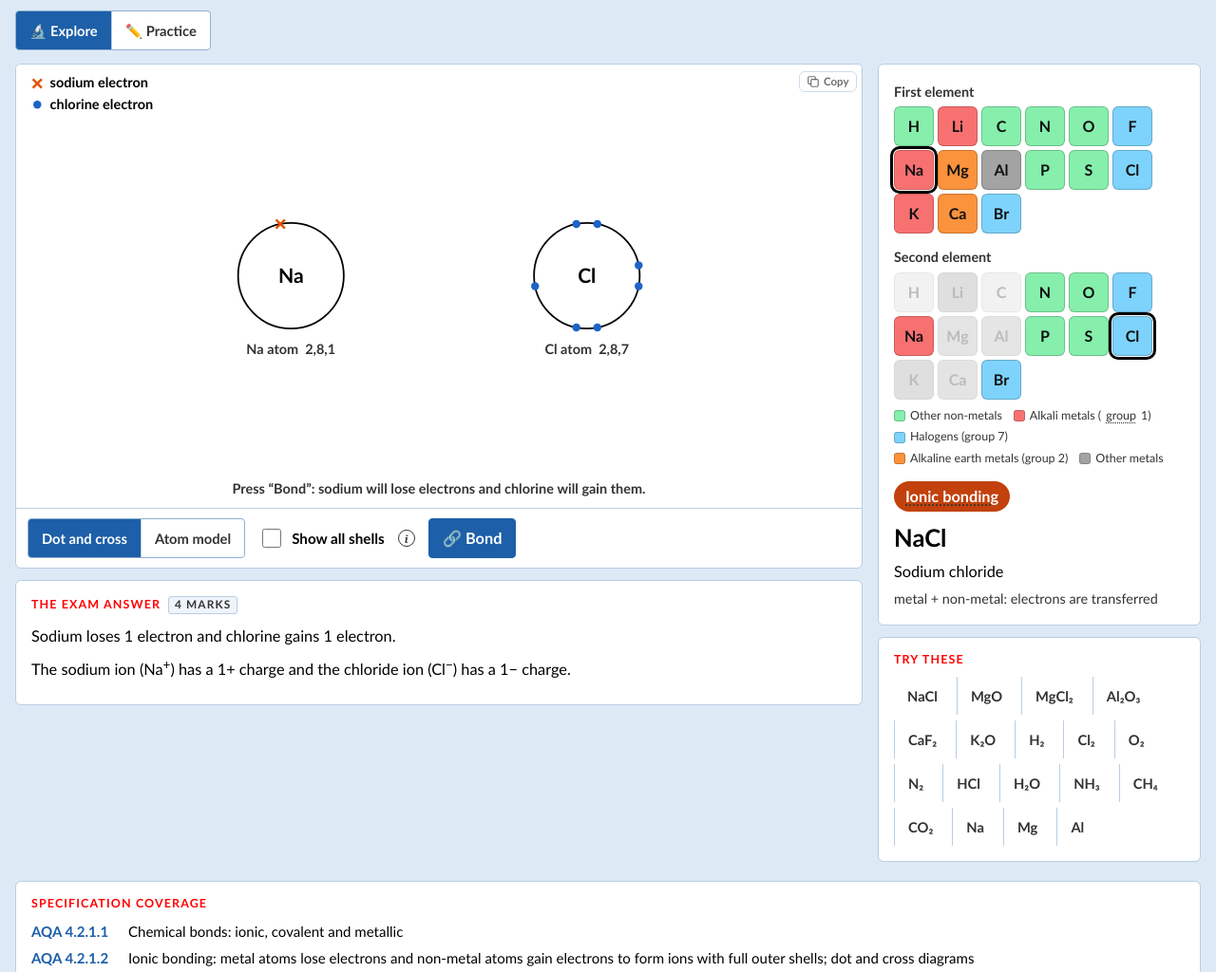
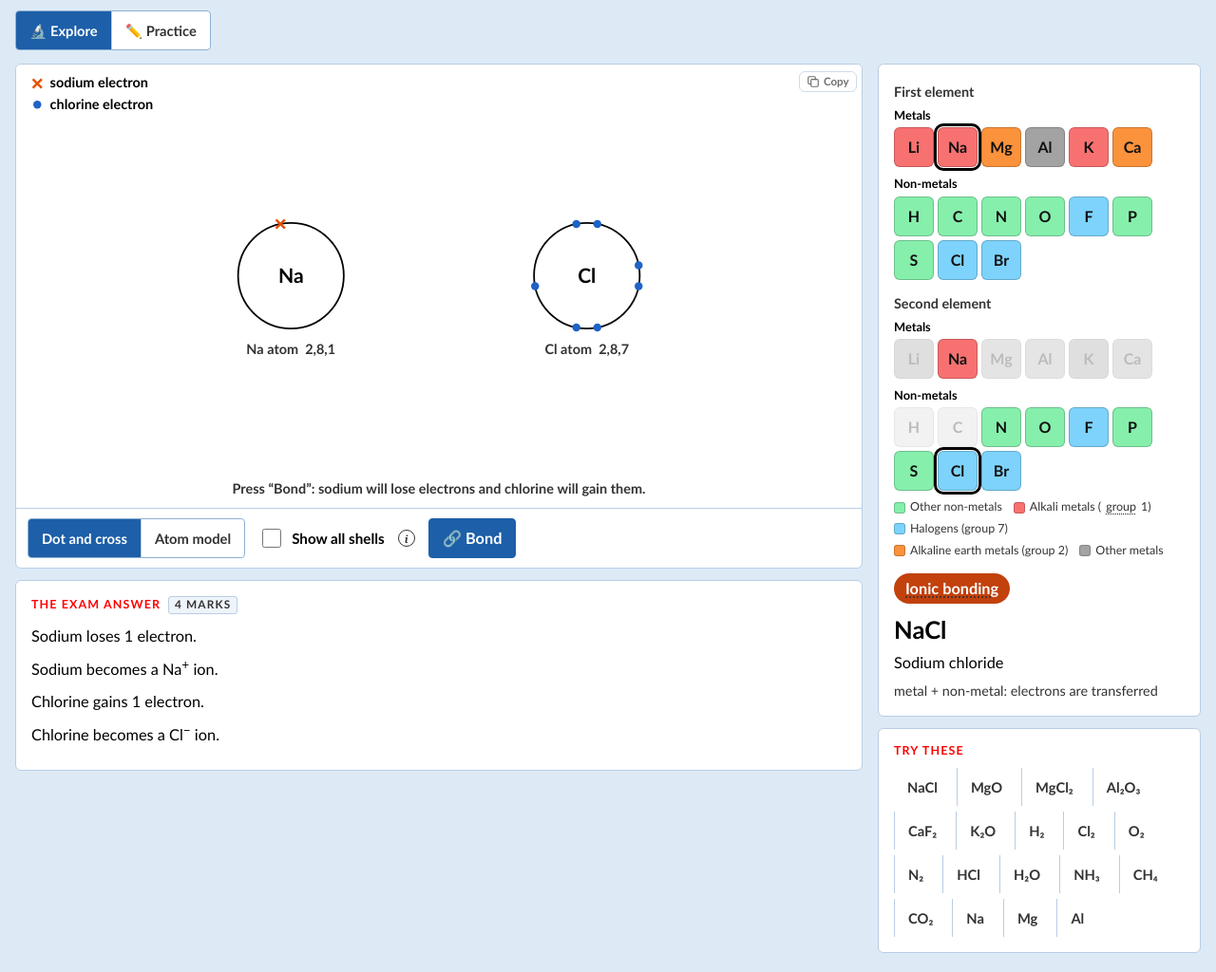
Before and after one commit to lanerobertlane/physics-lab, a plain HTML site: page tools/bonding.html in a window 1280 px wide. Shown: the part 279-1303 px from the top of the page at 95% size. Drawn offline with Linux system fonts and the light colour scheme.

Commit message:
Group bonding elements by metal and non-metal, and explain one atom at a time
The written answer, animation and fill-in-the-gaps now go through each
atom in turn, linking losing electrons to a positive ion and gaining
electrons to a negative ion.

```diff
--- a/js/bonding.js
+++ b/js/bonding.js
@@ -27,6 +27,7 @@ const gcd = (a, b) => (b ? gcd(b, a % b) : a);
 const valence = (z) => (z === 1 ? 1 : 8 - EL.gcseGroup(z));
 const words = ['zero', 'one', 'two', 'three', 'four', 'five', 'six', 'seven', 'eight'];
 const pl = (n, w) => `${n} ${w}${n === 1 ? '' : 's'}`;
+const aOrAn = (word) => (/^[aeiou]/i.test(word) ? 'an' : 'a');
 
 const state = { a: 11, b: 17, view: 'dc', all: false, t: 0, dir: 0, pd: false, temp: 30 };
 let info = null, metalElectrons = [];
@@ -136,15 +137,19 @@ function ionicLayout() {
 }
 function drawIonic() {
   const I = info, { atoms, moves } = ionicLayout(), t = state.t;
-  // 0–0.7: electrons transfer; 0.7–1: the oppositely charged ions pull together
-  const tt = Math.min(1, t / 0.7), done = tt >= 0.999;
+  // 0–0.7: one atom at a time, so losing goes with + and gaining goes with −.
+  // The metal loses electrons and becomes an ion, then the non-metal gains them and becomes an ion.
+  // 0.7–1: the oppositely charged ions pull together
+  const tt = Math.min(1, t / 0.7), allDone = tt >= 0.999;
+  const LOST = 0.25, GAIN_FROM = 0.5, GAINED = 0.75;
+  const metalIon = `${S(I.m)}${EL.chargeText(I.qm)}`, nonIon = `${S(I.x)}${EL.chargeText(-I.qx)}`;
   const sq = Math.max(0, Math.min(1, (t - 0.7) / 0.3)), sqE = sq * sq * (3 - 2 * sq);
   const single = I.nM === 1 && I.nX === 1;
   for (const a of atoms) { if (single) a.x = 400 + (a.x - 400) * (1 - 0.2 * sqE); else a.y = 210 + (a.y - 210) * (1 - 0.14 * sqE); }
   const own = { M: COL.metal, X: COL.non };
   for (const a of atoms) {
     const sh = EL.shells(a.z), n = sh.length;
-    const isM = a.kind === 'M';
+    const isM = a.kind === 'M', done = tt >= (isM ? LOST : GAINED);
     // Shells after the transfer
     const ionShells = isM && done ? sh.slice(0, -1) : sh;
     const drawN = ionShells.length;
@@ -178,7 +183,7 @@ function drawIonic() {
   }
   // Losing and gaining: the metal's outer electrons disappear, then the non-metal's appear.
   // Nothing is shown travelling between them.
-  const lose = Math.min(1, tt / 0.45), gain = Math.max(0, Math.min(1, (tt - 0.55) / 0.45));
+  const lose = Math.min(1, tt / LOST), gain = Math.max(0, Math.min(1, (tt - GAIN_FROM) / (GAINED - GAIN_FROM)));
   for (const mv of moves) {
     const rF = outerR(EL.shells(mv.from.z).length), rT = outerR(EL.shells(mv.to.z).length);
     const a0 = slots(I.qm)[mv.e], a1 = slots(8)[mv.slot];
@@ -199,12 +204,15 @@ function drawIonic() {
     const r = outerR(EL.shells(a.z).length);
     if (a.kind === 'M' && phase(lose)) text(`loses ${pl(I.qm, 'electron')}`, a.x, a.y - r - 18, { s: 14, w: 800, col: COL.metal });
     if (a.kind === 'X' && phase(gain)) text(`gains ${pl(I.qx, 'electron')}`, a.x, a.y - r - 18, { s: 14, w: 800, col: COL.non });
+    if (a.kind === 'M' && tt >= LOST && tt < GAIN_FROM) text(`becomes ${metalIon}`, a.x, a.y - r - 18, { s: 14, w: 800, col: COL.metal });
+    if (a.kind === 'X' && tt >= GAINED && !allDone) text(`becomes ${nonIon}`, a.x, a.y - r - 18, { s: 14, w: 800, col: COL.non });
   }
-  if (done && t < 0.999) text('The oppositely charged ions attract each other…', 400, H - 18, { s: 13, col: PK.cssVar('--muted') });
-  else if (done) text(`Formula: ${S(I.m)}${I.nM > 1 ? I.nM : ''}${S(I.x)}${I.nX > 1 ? I.nX : ''}  (charges balance: ${I.nM} × ${I.qm}+ = ${I.nX} × ${I.qx}−)`, 400, H - 18, { s: 13 });
+  if (allDone && t < 0.999) text('The oppositely charged ions attract each other…', 400, H - 18, { s: 13, col: PK.cssVar('--muted') });
+  else if (allDone) text(`Formula: ${S(I.m)}${I.nM > 1 ? I.nM : ''}${S(I.x)}${I.nX > 1 ? I.nX : ''}  (charges balance: ${I.nM} × ${I.qm}+ = ${I.nX} × ${I.qx}−)`, 400, H - 18, { s: 13 });
   else text(t === 0 ? `Press “Bond”: ${N(I.m)} will lose electrons and ${N(I.x)} will gain them.`
-    : lose < 0.999 ? `${NN(I.m)} loses ${pl(I.qm, 'electron')}${I.nM > 1 ? ' (each atom)' : ''}…`
-      : gain > 0.001 ? `${NN(I.x)} gains ${pl(I.qx, 'electron')}${I.nX > 1 ? ' (each atom)' : ''}…` : `${NN(I.m)} has lost ${pl(I.qm, 'electron')}…`, 400, H - 18, { s: 13, col: PK.cssVar('--muted') });
+    : tt < LOST ? `${NN(I.m)} loses ${pl(I.qm, 'electron')}${I.nM > 1 ? ' (each atom)' : ''}…`
+      : tt < GAIN_FROM ? `${NN(I.m)} becomes ${aOrAn(N(I.m))} ${metalIon} ion.`
+        : tt < GAINED ? `${NN(I.x)} gains ${pl(I.qx, 'electron')}${I.nX > 1 ? ' (each atom)' : ''}…` : `${NN(I.x)} becomes ${aOrAn(ANION[I.x])} ${nonIon} ion.`, 400, H - 18, { s: 13, col: PK.cssVar('--muted') });
 }
 
 // ---------- Covalent ----------
@@ -322,10 +330,15 @@ function renderAnswer() {
   if (I.type === 'ionic') {
     const M = NN(I.m), X = N(I.x), mOut = EL.shells(I.m), xOut = EL.shells(I.x);
     const many = I.nM > 1 || I.nX > 1;
-    const p1 = `${M} loses ${pl(I.qm, 'electron')} and ${X} gains ${pl(I.qx, 'electron')}.${many ? ` In ${I.formula}, ${I.nM === 1 ? 'one' : words[I.nM]} ${N(I.m)} atom${I.nM > 1 ? 's' : ''} transfer${I.nM > 1 ? '' : 's'} ${I.nM * I.qm} electrons to ${I.nX === 1 ? 'one' : words[I.nX]} ${X} atom${I.nX > 1 ? 's' : ''}.` : ''}`;
-    const p2 = `The ${N(I.m)} ion (${EL.ionHtml(I.m, I.qm)}) has a ${I.qm}+ charge and the ${ANION[I.x]} ion (${EL.ionHtml(I.x, -I.qx)}) has a ${I.qx}− charge.`;
-    // The 4 marks: what each atom loses or gains, and the charge on each ion
-    html = [p1, p2].map((p) => `<p>${PK.ans(p)}</p>`).join('');
+    // The 4 marks, in this order so that losing goes with + and gaining goes with −
+    const p = [
+      `${M} loses ${pl(I.qm, 'electron')}.`,
+      `${M} becomes ${aOrAn(N(I.m))} ${EL.ionHtml(I.m, I.qm)} ion.`,
+      `${NN(I.x)} gains ${pl(I.qx, 'electron')}.`,
+      `${NN(I.x)} becomes ${aOrAn(ANION[I.x])} ${EL.ionHtml(I.x, -I.qx)} ion.`,
+    ];
+    if (many) p.push(`In ${I.formula}, ${I.nM === 1 ? 'one' : words[I.nM]} ${N(I.m)} atom${I.nM > 1 ? 's' : ''} transfer${I.nM > 1 ? '' : 's'} ${I.nM * I.qm} electrons to ${I.nX === 1 ? 'one' : words[I.nX]} ${X} atom${I.nX > 1 ? 's' : ''}.`);
+    html = p.map((x) => `<p>${PK.ans(x)}</p>`).join('');
   } else if (I.type === 'covalent') {
     const C = NN(I.central), c = N(I.central), l = N(I.lig), same = I.central === I.lig;
     const needC = valence(I.central), needL = valence(I.lig);
@@ -365,11 +378,13 @@ function renderSummary() {
 // ---------- Choosing elements ----------
 
 function pickerHtml(which) {
-  return CHOICES.map((z) => {
+  const button = (z) => {
     // Grey out second elements that don't make a simple bond with the first
     const off = which === 'b' && analyse(state.a, z).type === 'none';
     return `<button data-z="${z}" style="background:${EL.CATEGORIES[EL.category(z)].col}" aria-pressed="${state[which] === z}" aria-label="${EL.Name(z)}"${off ? ' class="off" disabled' : ''}>${S(z)}</button>`;
-  }).join('');
+  };
+  const group = (title, list) => `<div class="pick-group"><span class="pick-type">${title}</span><div class="pick-row">${list.map(button).join('')}</div></div>`;
+  return group('Metals', CHOICES.filter(EL.isMetal)) + group('Non-metals', CHOICES.filter((z) => !EL.isMetal(z)));
 }
 function renderPickers() {
   $('pick1').innerHTML = pickerHtml('a'); $('pick2').innerHTML = pickerHtml('b');
@@ -423,7 +438,7 @@ function draw(dt) {
   const k = cv.width / W;
   ctx.setTransform(k, 0, 0, k, 0, 0);
   ctx.fillStyle = PK.cssVar('--surface'); ctx.fillRect(0, 0, W, H);
-  if (state.dir) { state.t = Math.max(0, Math.min(1, state.t + state.dir * dt / (info.type === 'ionic' ? 2.4 : 1.6))); if (state.t === 0 || state.t === 1) { state.dir = 0; renderControls(); } }
+  if (state.dir) { state.t = Math.max(0, Math.min(1, state.t + state.dir * dt / (info.type === 'ionic' ? 5 : 1.6))); if (state.t === 0 || state.t === 1) { state.dir = 0; renderControls(); } }
   if (info.type === 'ionic') drawIonic();
   else if (info.type === 'covalent') drawCovalent();
   else if (info.type === 'metallic') { stepMetal(dt); drawMetallic(); }
@@ -475,8 +490,9 @@ function newPractice() {
     $('p-title').textContent = `Ionic bonding in ${EL.cap(I.name)}`;
     html = `
       <p>${cap1(m)} ${gap('v1', ['loses', 'gains', 'shares'], 'loses')} ${gap('n1', range(1, 3), I.qm)} electron(s).</p>
+      <p>The ${m} ion has a ${gap('c1', CHARGES, `${I.qm}+`)} charge.</p>
       <p>${cap1(x)} ${gap('v2', ['loses', 'gains', 'shares'], 'gains')} ${gap('n2', range(1, 3), I.qx)} electron(s).</p>
-      <p>The ${m} ion has a ${gap('c1', CHARGES, `${I.qm}+`)} charge and the ${an} ion has a ${gap('c2', CHARGES, `${I.qx}−`)} charge.</p>
+      <p>The ${an} ion has a ${gap('c2', CHARGES, `${I.qx}−`)} charge.</p>
       <p>Both ions now have a full outer shell: the same electronic structure as a ${gap('ng', ['noble gas', 'halogen', 'alkali metal'], 'noble gas')}.</p>
       <p>The oppositely charged ions are held together by strong ${gap('f', ['electrostatic', 'magnetic', 'gravitational'], 'electrostatic')} forces of attraction. This is ${gap('bt', ['ionic', 'covalent', 'metallic'], 'ionic')} bonding.</p>
       <p>For every ${gap('k1', range(1, 3), I.nM)} ${m} ion(s) there are ${gap('k2', range(1, 3), I.nX)} ${an} ion(s), so the charges add up to zero.</p>
--- a/js/common.js
+++ b/js/common.js
@@ -4,7 +4,7 @@
 const SITE = {
   name: "Mr Lane's Physics Lab",
   byline: 'KS3 & AQA GCSE Physics · Beta', // shown under the name in the header
-  version: 49,   // shown in the footer; keep it the same as VERSION in sw.js
+  version: 50,   // shown in the footer; keep it the same as VERSION in sw.js
   bugEmail: 'bug@lanerobertlane.space',
 };
 
--- a/sw.js
+++ b/sw.js
@@ -2,7 +2,7 @@
 // Network first (so updates show straight away), falling back to the saved copy.
 // Bump VERSION when anything changes, and keep it the same as SITE.version in js/common.js.
 
-const VERSION = 'physkit-v49';
+const VERSION = 'physkit-v50';
 // Written by scripts/build-quiz-bank.js: the pages that have quiz questions for their Practice tab
 const QUIZ_PAGES = ['acceleration', 'atom', 'atom-history', 'background', 'bonding', 'circuits', 'density', 'echo', 'efficiency', 'electromagnetism', 'em-spectrum', 'energy', 'fission', 'gas', 'grid', 'half-life', 'heat', 'infrared', 'insulation', 'levers', 'light-box', 'magnets', 'mains', 'moments', 'momentum', 'motion-graphs', 'nuclear', 'orbits', 'periodic-table', 'radiation', 'redshift', 'resources', 'resultant-forces', 'ripple-tank', 'shc', 'sky', 'sound', 'speed', 'speed-of-sound', 'springs', 'star-life', 'states', 'static', 'stopping', 'terminal', 'third-law', 'transformers', 'uses', 'waves', 'weight', 'work'];
 const PRECACHE = [
--- a/tools/bonding.html
+++ b/tools/bonding.html
@@ -23,7 +23,10 @@
   <style>
     #bond { aspect-ratio: 800 / 420; }
     .stage-bar { display: flex; flex-wrap: wrap; gap: 8px; align-items: center; padding: 10px 12px; border-top: 1px solid var(--border); }
-    .picker { display: flex; flex-wrap: wrap; gap: 4px; margin: 4px 0 12px; }
+    .picker { display: flex; flex-wrap: wrap; gap: 8px 22px; margin: 4px 0 12px; }
+    .pick-group { min-width: 0; max-width: 100%; }
+    .pick-type { display: block; font-size: .8rem; font-weight: 700; margin-bottom: 3px; }
+    .pick-row { display: flex; flex-wrap: wrap; gap: 4px; }
     .picker button { width: 42px; height: 42px; border-radius: 6px; border: 1px solid rgba(0,0,0,.2); font: inherit; font-weight: 800; font-size: 1rem; cursor: pointer; color: #111; }
     .picker button[aria-pressed="true"] { outline: 3px solid var(--text); outline-offset: 1px; }
     .picker button.off { opacity: .28; filter: grayscale(1); cursor: not-allowed; }
```
